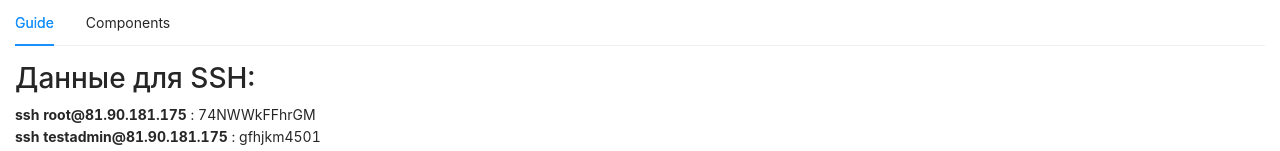
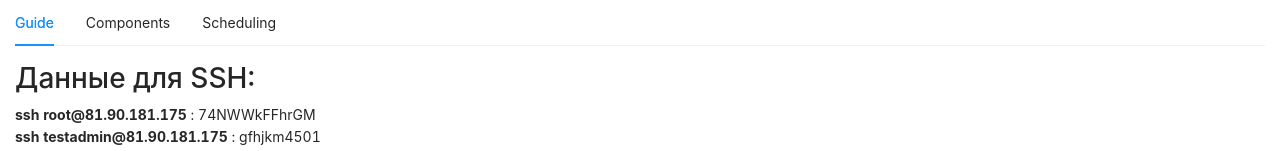
Before and after one commit to zharikovartem/DevGuide, a React (Create React App) app: page / in a window 1280 px wide. Shown: the top 151 px of the page. Built offline with nearby package versions, Linux system fonts and the light colour scheme.

Commit message:
added scheeduling

```diff
--- /dev/null
+++ b/src/components/Scheduling/Scheduling.js
@@ -0,0 +1,12 @@
+import React from 'react'
+
+const Scheduling = (props) => {
+    return (
+        <>
+            <h5>Перевод на typescript:</h5>
+            <li>перевести проект</li>
+        </>
+    )
+}
+
+export default Scheduling
--- a/src/index.js
+++ b/src/index.js
@@ -3,6 +3,7 @@ import ReactDOM from 'react-dom';
 // import './index.css';
 import App from './App';
 import reportWebVitals from './reportWebVitals';
+import Scheduling from './components/Scheduling/Scheduling'
 
 import 'antd/dist/antd.css';
 import 'bootstrap/dist/css/bootstrap.min.css';
@@ -21,6 +22,9 @@ ReactDOM.render(
         <TabPane tab="Components" key="2">
           вывести список стилизованных компонентов
         </TabPane>
+        <TabPane tab="Scheduling" key="3">
+          <Scheduling />
+        </TabPane>
       </Tabs>
 
     </div>
```
Also changed, not shown: 2 other files (tests, documents, lock files or other folders).
